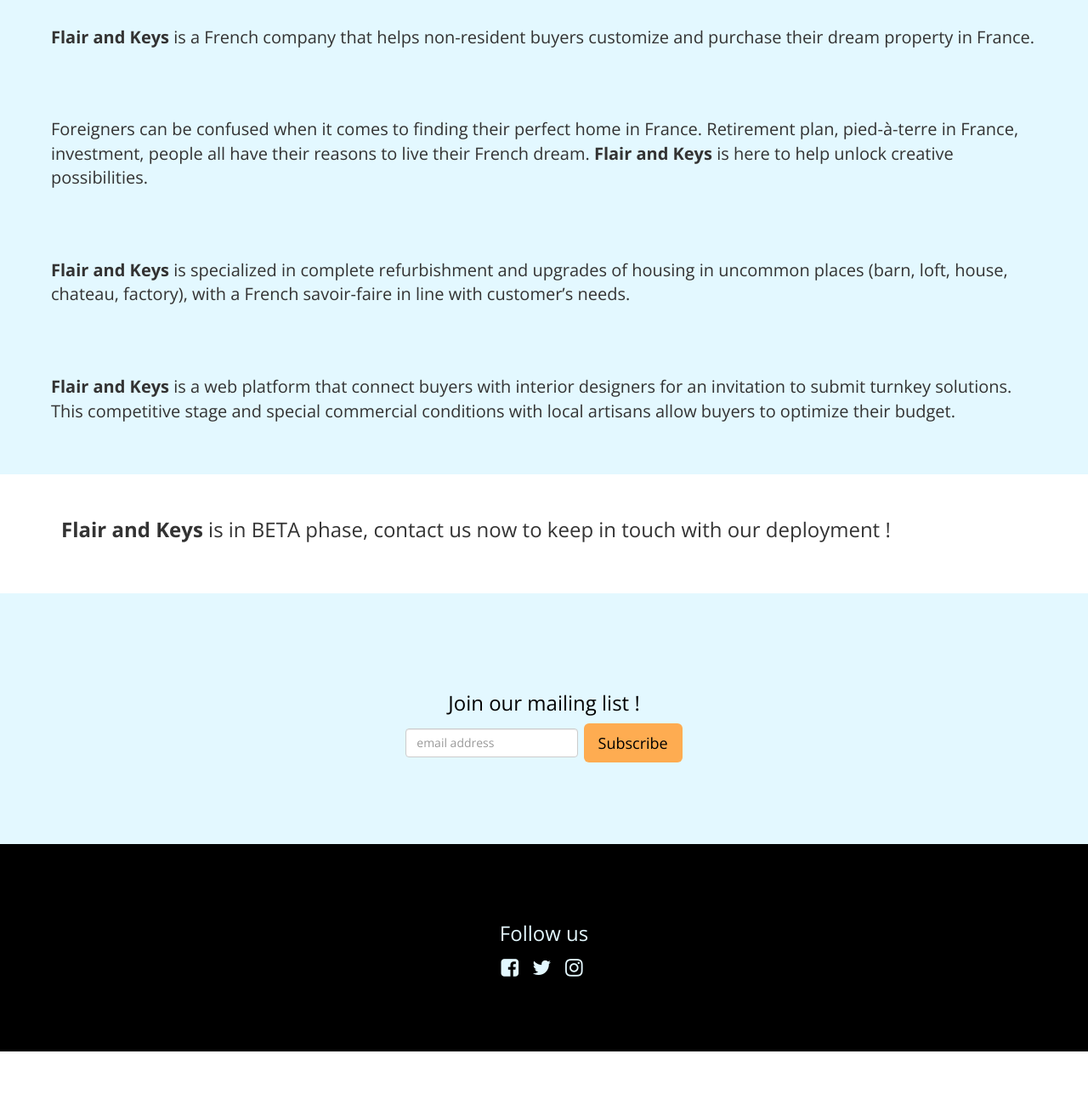
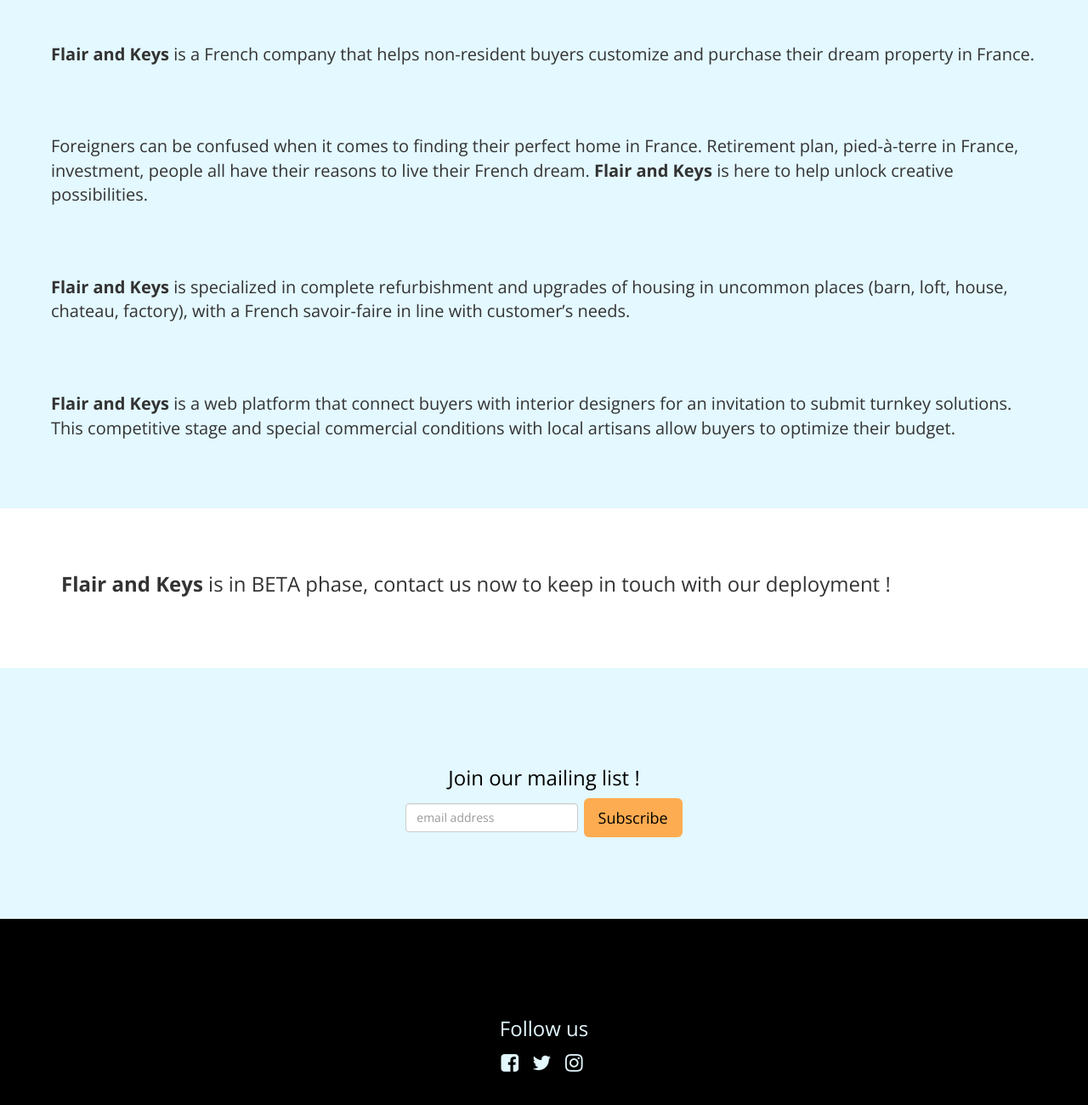
Before and after one commit to paco926/V2-FlairAndKeys-GitHub-Pages, a plain HTML site: page index.html in a window 1280 px wide. Shown: the part 962-2262 px from the top of the page at 85% size. Before the commit the page ends 2199 px from the top, so only its background shows below. Drawn offline with nearby package versions, Linux system fonts and the light colour scheme; a script that the page names is missing.

Commit message:
padding bas de page

```diff
--- a/css/style.css
+++ b/css/style.css
@@ -31,8 +31,8 @@ margin-bottom: 1em;
 	color: #E3F8FF;
 	font-size: 24px;
 	text-align: center;
-	padding-top: 3em;
-	padding-bottom: 3em;
+	padding-top: 4em;
+	padding-bottom: 4em;
 }
 
 #footer a{
@@ -105,8 +105,8 @@ font-size: 24px;
 #pitch {
 padding-left: 3em;
 padding-right: 3em;
-padding-top: 3em;
-padding-bottom: 3em;
+padding-top: 4em;
+padding-bottom: 4em;
 font-size: 20px;
 background-color: #E3F8FF;
 }
@@ -118,8 +118,8 @@ margin-bottom: 4em;
 #beta {
 padding-left: 3em;
 padding-right: 3em;
-padding-top: 2em;
-padding-bottom: 2em;
+padding-top: 3em;
+padding-bottom: 3em;
 font-size: 24px;
 }
 
```
